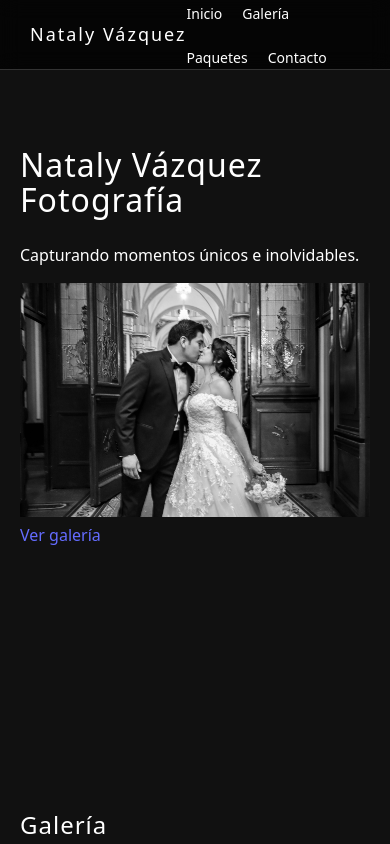
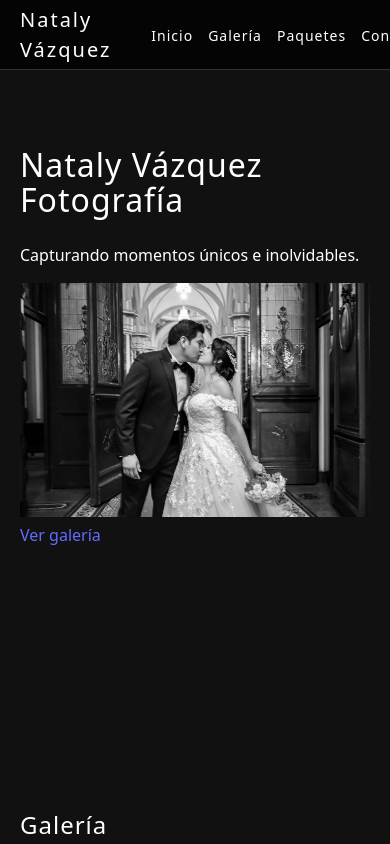
Before and after one commit to karenDaalva/estudio-fotografico-NatalyVazquez-Fotografia-, a React (Vite) app: page / in a window 390 px wide. Shown: the top 844 px of the page. Built offline with nearby package versions, Linux system fonts and the light colour scheme.

Commit message:
Sprint 3: mejoras visuales, responsive y ajustes UI

```diff
--- a/src/components/Contacto.css
+++ b/src/components/Contacto.css
@@ -1,42 +1,47 @@
-.contacto {
-  max-width: 500px;
-  margin: 80px auto;
-  padding: 30px;
+.contacto{
+  max-width:500px;
+  margin:100px auto;
+  padding:40px;
+
+  background:#ffffff;
+  border-radius:10px;
+
+  box-shadow:0 5px 20px rgba(0,0,0,0.15);
 }
 
-.contacto h2 {
-  color:white;
+.contacto h2{
+  text-align:center;
+  margin-bottom:20px;
+  color:#222;
 }
 
-.contacto form {
-  display: flex;
-  flex-direction: column;
-  gap: 12px;
+.contacto form{
+  display:flex;
+  flex-direction:column;
+  gap:15px;
 }
 
 .contacto input,
-.contacto textarea {
-  padding: 10px;
-  border-radius: 5px;
-  border: 1px solid #ccc;
-  font-size: 14px;
-  background:#ffffff;
+.contacto textarea{
+  padding:12px;
+  border-radius:6px;
+  border:1px solid #ccc;
+  font-size:14px;
 }
 
-.contacto textarea {
-  min-height: 120px;
-  resize: vertical;
+.contacto textarea{
+  min-height:120px;
 }
 
-.contacto button {
-  padding: 10px;
-  background-color: #1976d2;
-  color: white;
-  border: none;
-  border-radius: 5px;
-  cursor: pointer;
+.contacto button{
+  padding:12px;
+  background:#000;
+  color:white;
+  border:none;
+  border-radius:6px;
+  cursor:pointer;
 }
 
-.contacto button:hover {
-  background-color: #125aa0;
+.contacto button:hover{
+  background:#333;
 }
--- a/src/components/Navbar.css
+++ b/src/components/Navbar.css
@@ -14,8 +14,8 @@
 
   padding:0 30px;
 
-  background: rgba(0,0,0,0.7);
   backdrop-filter: blur(10px);
+  background: rgba(0,0,0,0.75);
 
   border-bottom:1px solid #333;
 
@@ -27,36 +27,30 @@
 /* logo */
 
 .logo{
-  font-size:18px;
+  font-size:20px;
   font-weight:300;
   letter-spacing:2px;
-  white-space:nowrap;
+  color:white;
 }
 
 /* menu */
 
 .menu{
   display:flex;
-  align-items:center;
-  gap:20px;
-
-  margin:0;
-  padding:0;
-
   list-style:none;
-
-  flex-wrap:wrap;
+  gap:30px;
 }
 
 .menu a{
   text-decoration:none;
   color:white;
   font-size:14px;
-  white-space:nowrap;
+  letter-spacing:1px;
+  transition:0.3s;
 }
 
 .menu a:hover{
-  color:#ccc;
+  color:#ddd;
 }
 
 .menu li{
--- a/src/components/Packages.css
+++ b/src/components/Packages.css
@@ -14,11 +14,17 @@
 }
 
 .package-card{
-  background:white;
-  color:black;
+  border:1px solid #ddd;
+  padding:25px;
   border-radius:10px;
-  padding:25px;
-  box-shadow:0 5px 20px rgba(0,0,0,0.2);
+  box-shadow:0 5px 15px rgba(0,0,0,0.1);
+
+  transition:0.3s;
+}
+
+.package-card:hover{
+  transform:translateY(-8px);
+  box-shadow:0 10px 25px rgba(0,0,0,0.2);
 }
 
 .price{
@@ -33,8 +39,28 @@
   padding:10px 20px;
   border:none;
   cursor:pointer;
+  margin-top:15px;
+  border-radius:5px;
+
+  transition:0.3s;
 }
 
-.package-card:hover{
- transform:translateY(-5px);
+.quote-btn:hover{
+  background:#333;
 }
+
+@media (max-width:768px){
+
+.packages-grid{
+  grid-template-columns:1fr;
+}
+
+.navbar{
+  padding:0 20px;
+}
+
+.menu{
+  gap:15px;
+}
+
+}
--- a/src/components/Packages.jsx
+++ b/src/components/Packages.jsx
@@ -39,7 +39,7 @@ function Packages() {
 
             <button
                 className="quote-btn"
-                onClick={() => window.location.href="#contact"}
+                onClick={() => window.location.href="#contacto"}
             >
             Solicitar cotización
             </button>
```
